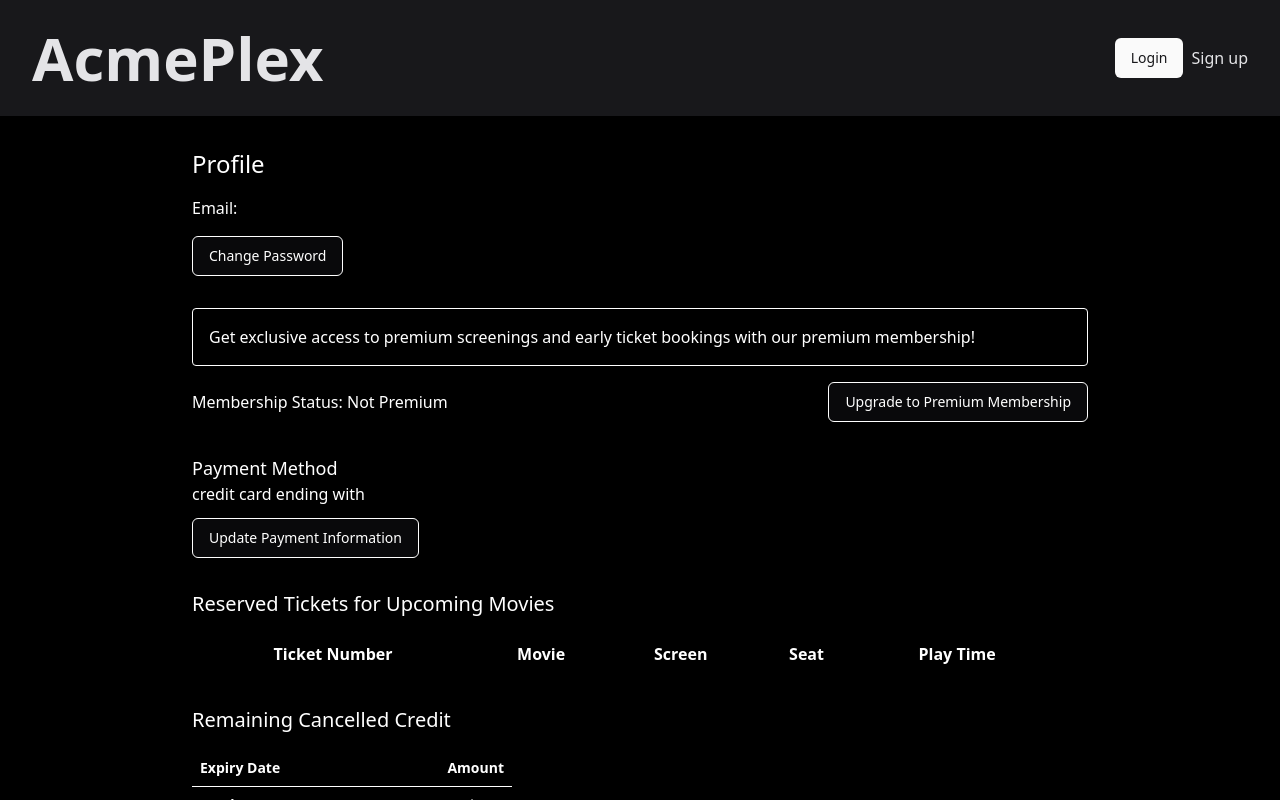
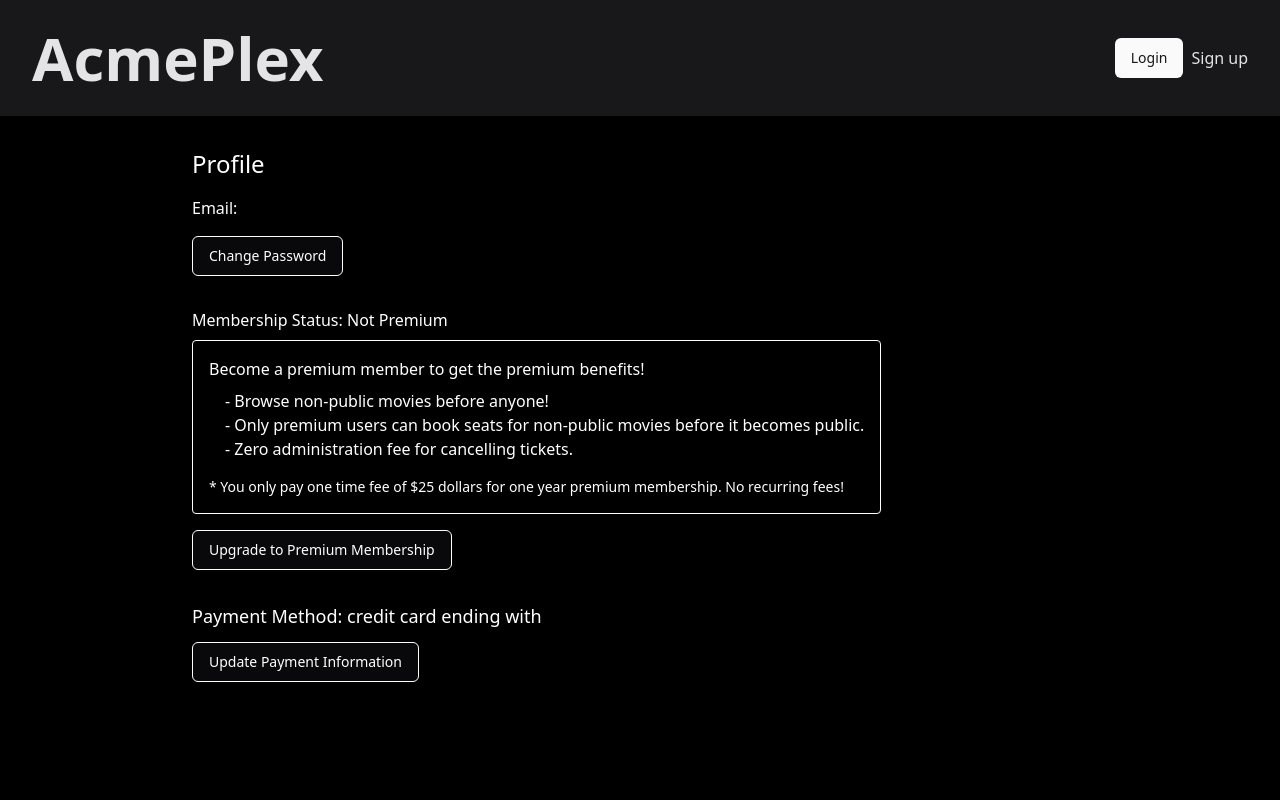
Before and after one commit to jaeykos/614Project, a React (Vite) app in the folder client/: page /profile in a window 1280 px wide. Built offline with nearby package versions, Linux system fonts and the light colour scheme.

Commit message:
integrating profile page with

```diff
--- a/client/src/components/Navbar.jsx
+++ b/client/src/components/Navbar.jsx
@@ -6,13 +6,14 @@ import LoginPopup from "./login-popup";
 
 export default function Navbar() {
   const { isLoggedIn, setIsLoggedIn } = useSharedState();
-  const { isUserPremium, setIsUserPremium } = useSharedState();
+  const [membershipStatus, setMembershipStatus]   = useState("");
+  const [membershipExpiryDate, setMembershipExpiryDate ]  = useState("");
   const [userEmail, setUserEmail] = useState("");
   const [error, setError] = useState("");
 
   useEffect(() => {
     if (isLoggedIn) {
-      fetch("/api/user-profile", {
+      fetch("http://localhost:8080/user", {
         headers: {
           token: localStorage.getItem("token"),
         },
@@ -24,9 +25,12 @@ export default function Navbar() {
           return response.json();
         })
         .then((data) => {
+          console.log("line right before settnig logged in as true")
           setIsLoggedIn(true);
-          setUserEmail(data.userEmail || "");
-          setIsUserPremium(data.isUserPremium);
+          setUserEmail(data.email || "");
+          setMembershipStatus(data.membershipStatus);
+          setMembershipExpiryDate(data.membershipExpiryDate)
+
           console.log(data);
         })
         .catch((error) => {
@@ -50,7 +54,7 @@ export default function Navbar() {
 
       <div className="RightSideWrapper self-center items-center flex flex-row gap-6 ">
         {isLoggedIn ? (
-          <UserIconDropdown email={userEmail} />
+          <UserIconDropdown email={userEmail} membershipStatus = {membershipStatus} />
         ) : (
           <div className="flex flex-row">
 
--- a/client/src/components/UserIconWithDropDown.jsx
+++ b/client/src/components/UserIconWithDropDown.jsx
@@ -12,7 +12,7 @@ import {
 import { User, Crown, LogOut } from "lucide-react";
 import { useSharedState } from "../MyContext";
 
-export default function UserIconDropdown({ email }) {
+export default function UserIconDropdown({ email, membershipStatus }) {
   const { isLoggedIn, setIsLoggedIn } = useSharedState();
   const [isOpen, setIsOpen] = useState(false);
 
@@ -52,12 +52,13 @@ export default function UserIconDropdown({ email }) {
             View profile & tickets
           </span>
         </DropdownMenuItem>
-        <DropdownMenuItem className="focus:bg-zinc-700 focus:text-zinc-100">
+        {membershipStatus == "PREMIUM"?<DropdownMenuItem className="focus:bg-zinc-700 focus:text-zinc-100">
           <Crown className="mr-2 h-4 w-4" />
           <span onClick={() => navigate("/profile")}>
             Become premium member
           </span>
-        </DropdownMenuItem>
+        </DropdownMenuItem>:<></>}
+
 
         <DropdownMenuSeparator className="bg-zinc-700" />
         <DropdownMenuItem className="focus:bg-zinc-700 focus:text-zinc-100">
--- a/client/src/components/login-popup.jsx
+++ b/client/src/components/login-popup.jsx
@@ -28,7 +28,7 @@ export default function LoginPopup() {
 
     var responseStatus;
     fetch("http://localhost:8080/login", {
-      method: "post",
+      method: "POST",
       body: JSON.stringify({ email: email, password: password }),
       headers: {
         "Content-Type": "application/json",
@@ -36,22 +36,25 @@ export default function LoginPopup() {
     })
       .then((response) => {
         responseStatus = response.status;
-        return response.json();
+        console.log(response)
+        return response.text();
       })
       .then((responsePayload) => {
+        console.log("if resonse is 200")
         if (responseStatus === 200) {
-          // Store the token in a cookie/local storage
-          localStorage.setItem("token", responsePayload.token);
+          console.log("response is 200")
+          console.log(responsePayload)
+          localStorage.setItem("token", responsePayload);
           setIsLoggedIn(true);
           setIsOpen(false);
         } else {
           alert("Log in not successful");
         }
       })
-      .catch((err) => {
-        setIsLoggedIn(false);
-        console.log(err);
-      });
+      // .catch((err) => {
+      //   setIsLoggedIn(false);
+      //   console.log(err);
+      // });
   };
 
   return (
--- a/client/src/pages/MovieShowTime.jsx
+++ b/client/src/pages/MovieShowTime.jsx
@@ -42,12 +42,10 @@ export default function MovieShowTime() {
   useEffect(() => {
     const fetchShowtimes = async () => {
       try {
-        const response = await fetch("/api/showtimes", {
-          method: "POST",
+        const response = await fetch(`/api/showtimes/${movieId}`, {
           headers: {
-            "Content-Type": "application/json",
+            token: localStorage.getItem("token"),
           },
-          body: JSON.stringify({ movieId }),
         });
         const data = await response.json();
         console.log("showtimes");
@@ -60,12 +58,10 @@ export default function MovieShowTime() {
 
     const getMovie = async () => {
       try {
-        const response = await fetch("/api/movie", {
-          method: "POST",
+        const response = await fetch(`/api/movie${movieId}`, {
           headers: {
-            "Content-Type": "application/json",
+            token: localStorage.getItem("token"),
           },
-          body: JSON.stringify({ movieId }),
         });
         const data = await response.json();
         console.log(data);
@@ -73,6 +69,7 @@ export default function MovieShowTime() {
         setIsMoviePublic(data.isMoviePublic);
       } catch (error) {
         console.error("Error fetching movie data:", error);
+
       }
     };
 
--- a/client/src/pages/Profile.jsx
+++ b/client/src/pages/Profile.jsx
@@ -3,6 +3,7 @@ import { useSharedState } from "../MyContext";
 import { Button } from "@/components/ui/button";
 import { Input } from "@/components/ui/input";
 import { RadioGroup, RadioGroupItem } from "@/components/ui/radio-group";
+import { useNavigate, Link } from "react-router-dom";
 import { Label } from "@/components/ui/label";
 
 import CancelTicketDialog from "@/components/cancel-ticket-dialogue";
@@ -18,6 +19,7 @@ export default function Component() {
   const { isLoggedIn, setIsLoggedIn } = useSharedState();
   const { membershipStatus, setMembershipStatus } =
     useSharedState("NON_PREMIUM");
+  const { membershipExpiryDate, setMembershipExpiryDate } = ""
   const [userEmail, setUserEmail] = useState("");
   const [isDialogOpen, setIsDialogOpen] = useState(false);
   const [creditOrDebit, setCreditOrDebit] = useState(false);
@@ -26,6 +28,7 @@ export default function Component() {
   );
   const [currentCardNumber, setCurrentCardNumber] = useState("");
 
+  const navigate = useNavigate();
   const handlePasswordChange = (e) => {
     e.preventDefault();
     console.log("Changing password to:", newPassword);
@@ -65,11 +68,16 @@ export default function Component() {
 
         const data = await response.json();
         setUserEmail(data.email || "");
-        setMembershipStatus(data.premiumStatus);
+        setCardType(data.paymentMethod)
+        setCardNumber(data.cardNumber)
+        setMembershipStatus(data.membershipStatus);
+        setMembershipExpiryDate(data.setMembershipExpiryDate)
 
         console.log(data);
       } catch (error) {
         setIsLoggedIn(false);
+
+        navigate("/profile");
         console.log(error);
       }
     };
@@ -124,7 +132,7 @@ export default function Component() {
         const data = await response.json();
         setRemainingCancelledCredits(data.remainingCancelledCredits);
 
-        console.log(tickets);
+        console.log(tickets);1
       } catch (error) {
         console.error("Error fetching movies:", error);
       }
@@ -184,29 +192,46 @@ export default function Component() {
 
         {/* Premium Membership Section */}
         <div className="space-y-4">
-          {membershipStatus === "PREIMUM" ? (
-            <></>
-          ) : (
-            <div className="border border-white p-4 rounded">
-              <p>
-                Get exclusive access to premium screenings and early ticket
-                bookings with our premium membership!
-              </p>
-            </div>
-          )}
 
-          <div className="flex items-center justify-between">
+          <div className="flex flex-col items-start justify-between">
+            <div className="flex flex-col">
+
             <p>
               Membership Status:{" "}
               {membershipStatus === "PREIMUM" ? <>Premium</> : <>Not Premium</>}
             </p>
 
             {membershipStatus === "PREIMUM" ? (
+            <></>
+          ) : (
+            <div className="border border-white text-md p-4 rounded mt-2">
+              <p className="mb-2">
+                Become a premium member to get the premium benefits!
+              </p>
+              <p className="ml-4">
+                 - Browse non-public movies before anyone!
+              </p>
+              <p className="ml-4">
+                 - Only premium users can book seats for non-public movies before it becomes public.
+              </p>
+              <p className="ml-4">
+                 - Zero administration fee for cancelling tickets.
+              </p>
+
+              <p className="text-sm mt-4">
+                * You only pay one time fee of $25 dollars for one year premium membership. No recurring fees!
+              </p>
+
+            </div>
+          )}
+            </div>
+
+            {membershipStatus === "PREIMUM" ? (
               <></>
             ) : (
               <Button
                 variant="outline"
-                className="border-white text-white hover:bg-white hover:text-black"
+                className="border-white text-white hover:bg-white hover:text-black mt-4"
               >
                 Upgrade to Premium Membership
               </Button>
@@ -216,12 +241,9 @@ export default function Component() {
 
         {/* Payment Method Section */}
         <div className="space-y-4">
-          <div className="flex flex-col items-start gap-3 justify-between">
-            <div>
-              <p className="text-lg">Payment Method</p>
-              <p className="text-md">
-                {cardType} card ending with {cardNumber.slice(-3)}
-              </p>
+          <div className="flex flex-col  items-start gap-3 justify-between">
+            <div className="flex flex-row items-end">
+              <p className="text-lg">Payment Method: {cardType.toLowerCase()} card ending with {cardNumber.slice(-3)}</p>
             </div>
             <Button
               variant="outline"
@@ -284,7 +306,7 @@ export default function Component() {
         </div>
 
         {/* Reserved Tickets Section */}
-        <div className="space-y-4">
+        {/* <div className="space-y-4">
           <h2 className="text-xl font-light">
             Reserved Tickets for Upcoming Movies
           </h2>
@@ -322,10 +344,10 @@ export default function Component() {
               </tbody>
             </table>
           </div>
-        </div>
+        </div> */}
 
         {/* Cancelled Credit Section */}
-        <div className="space-y-4 pb-10">
+        {/* <div className="space-y-4 pb-10">
           <h2 className="text-xl font-light">Remaining Cancelled Credit</h2>
           <div className="max-w-xs">
             <table className="w-full text-sm">
@@ -356,11 +378,11 @@ export default function Component() {
               </tbody>
             </table>
           </div>
-        </div>
+        </div> */}
       </div>
 
       {/* Cancel Ticket Dialog */}
-      <CancelTicketDialog
+      {/* <CancelTicketDialog
         isOpen={isDialogOpen}
         onClose={() => {
           setIsDialogOpen(false);
@@ -372,7 +394,7 @@ export default function Component() {
           setIsDialogOpen(false);
           setSelectedTicket(null);
         }}
-      />
+      /> */}
     </div>
   );
 }
--- a/client/src/pages/Schedule.jsx
+++ b/client/src/pages/Schedule.jsx
@@ -25,12 +25,10 @@ export default function Schedule() {
 
     const fetchSchedule = async () => {
       try {
-        const response = await fetch("/api/schedule", {
-          method: "POST",
+        const response = await fetch(`/api/schedule/${scheduleId}`, {
           headers: {
-            "Content-Type": "application/json",
+            token: localStorage.getItem("token"),
           },
-          body: JSON.stringify({ scheduleId }),
         });
         const data = await response.json();
         console.log("schedule");
```
Also changed, not shown: 1 other file (tests, documents, lock files or other folders).
